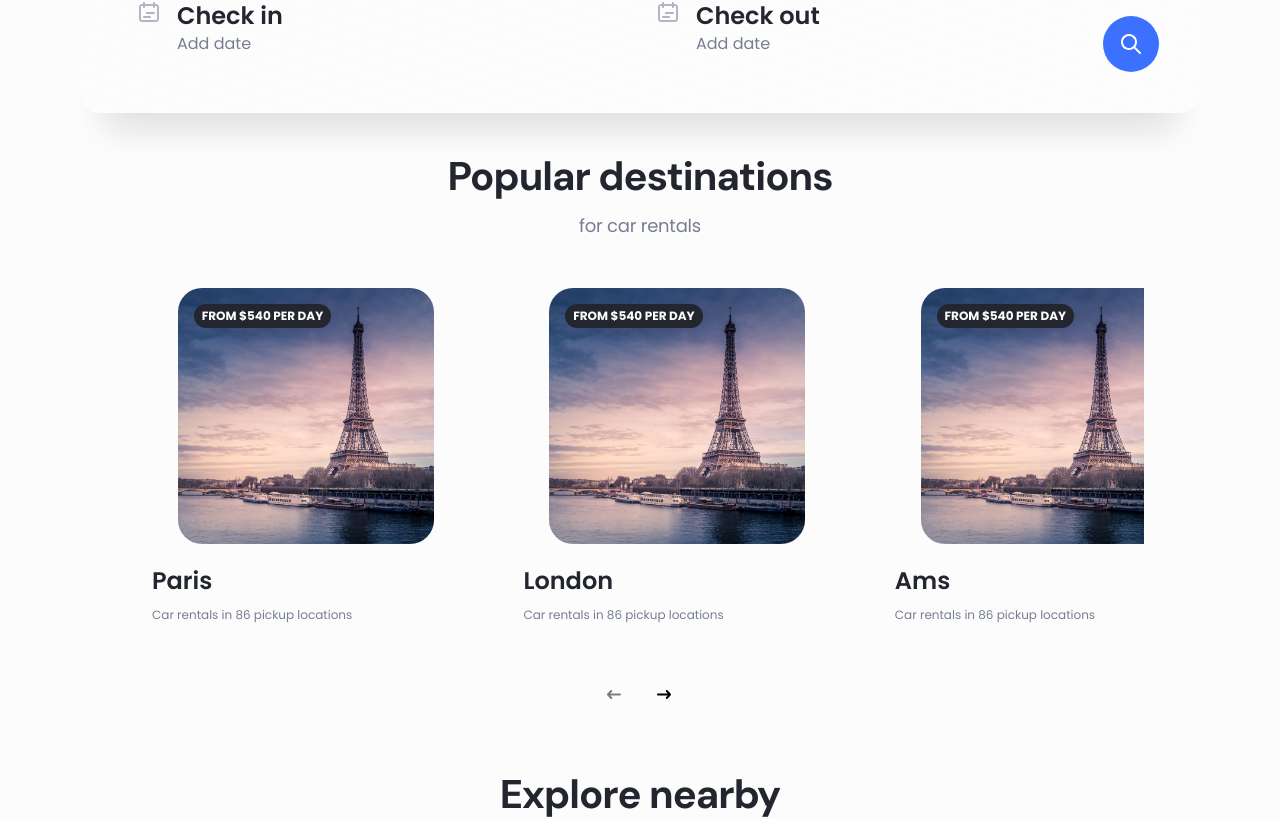
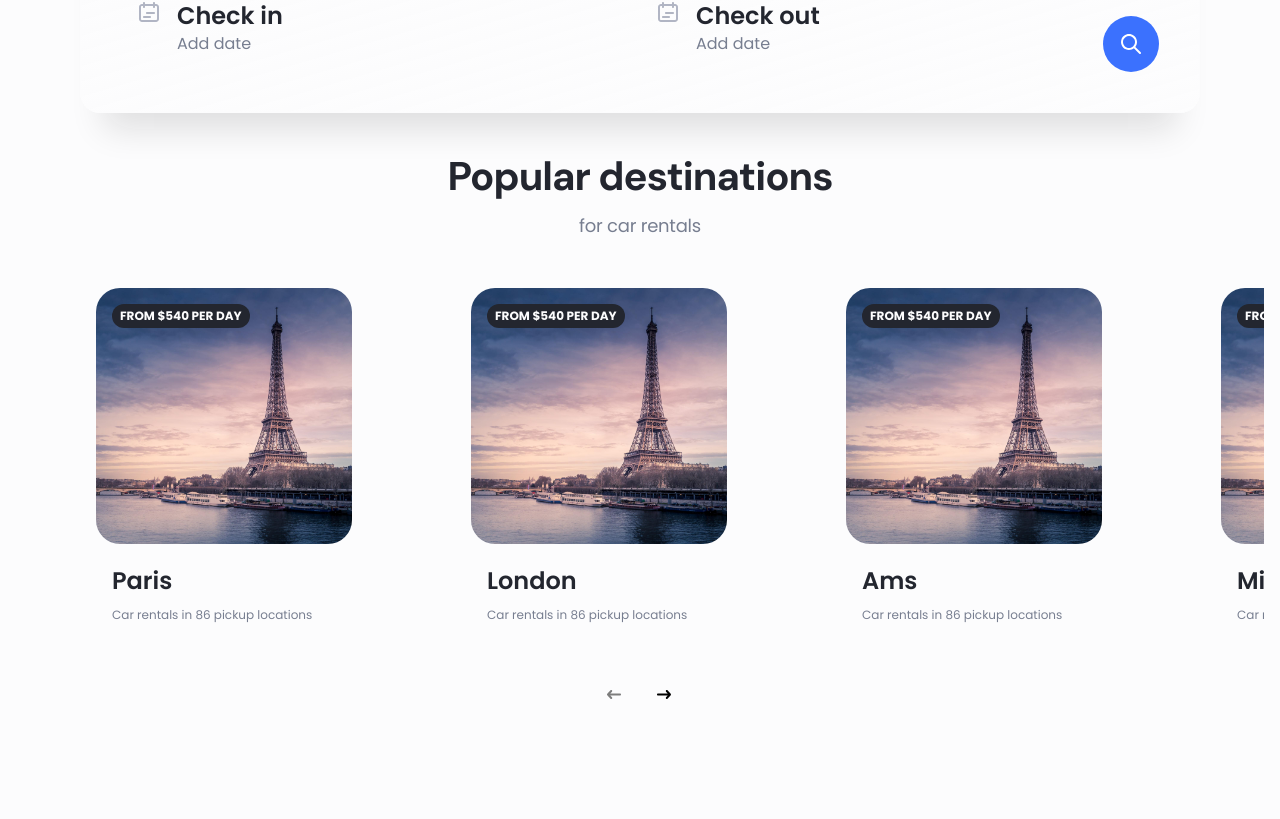
Before and after one commit to hasanlashgari01/fleet-react, a React (Vite) app: page /cars in a window 1280 px wide. Shown: the part 944-1763 px from the top of the page. Built offline with nearby package versions, Linux system fonts and the light colour scheme.

Commit message:
fix bug destinations slider

```diff
--- a/src/components/Destination/Destination.jsx
+++ b/src/components/Destination/Destination.jsx
@@ -2,16 +2,16 @@ import React from "react";
 
 function Destination({ title }) {
     return (
-        <div className="flex flex-col flex-initial xs:flex-1 sm:flex-initial justify-center items-center space-y-[21px]">
+        <div className="flex flex-col flex-initial xs:flex-1 sm:flex-initial justify-center items-center w-min space-y-[21px]">
             <div className="relative 2xl:w-[352px] h-56 xs:h-44 sm:h-64 aspect-square rounded-3xl overflow-hidden">
                 <img src="/src/assets/images/destinations/destinations-1.jpg" alt="" className="h-full object-cover" />
                 <span className="absolute top-4 left-4 py-1.5 px-2 bg-neutral-2 text-neutral-8 uppercase font-PoppinsBold text-xs/3 z-10 rounded-3xl">
                     from $540 per day
                 </span>
             </div>
-            <div className="w-full px-4">
+            <div className="w-full pl-4 pr-1">
                 <h2 className="text-neutral-2 dark:text-neutral-8 font-PoppinsSemiBold text-lg sm:text-2xl">{title}</h2>
-                <p className="mt-2 text-neutral-4 font-PoppinsRegular text-xs/5">Car rentals in 86 pickup locations</p>
+                <p className="mt-2 text-neutral-4 font-PoppinsRegular text-xs/5 line-clamp-1">Car rentals in 86 pickup locations</p>
             </div>
         </div>
     );
--- a/src/components/Destination/Destinations.jsx
+++ b/src/components/Destination/Destinations.jsx
@@ -12,31 +12,32 @@ function Destinations() {
         { id: "4", title: "Milan" },
     ];
     return (
-        <div className="py-16 lg:py-0 2xl:pb-34">
-            <SectionTop title="Popular destinations" description="for car rentals" />
+        <div className="pl-8 lg:pl-20 2xl:pl-40 pb-16 lg:pb-28 2xl:pb-34">
+            <div className="-ml-8 lg:-ml-20 2xl:-ml-40">
+                <SectionTop title="Popular destinations" description="for car rentals" />
+            </div>
             <Swiper
-                slidesPerView={1}
+                slidesPerView={1.3}
                 spaceBetween={16}
                 breakpoints={{
                     450: {
-                        slidesPerView: 1.2,
+                        slidesPerView: 1.5,
                         spaceBetween: 20,
                     },
                     480: {
-                        slidesPerView: 1.8,
-                        spaceBetween: 20,
-                    },
-                    568: {
-                        slidesPerView: 1.8,
-                        spaceBetween: 24,
+                        slidesPerView: 2.2,
+                        spaceBetween: 32,
                     },
                     768: {
-                        slidesPerView: 2.2,
-                        spaceBetween: 24,
+                        slidesPerView: 2.8,
+                        spaceBetween: 32,
                     },
                     1024: {
-                        slidesPerView: 2.8,
+                        slidesPerView: 3.2,
                         spaceBetween: 32,
+                    },
+                    1440: {
+                        slidesPerView: 3.5,
                     },
                 }}
                 navigation={{
@@ -55,7 +56,7 @@ function Destinations() {
                     );
                 })}
 
-                <div className="text-center mt-8 lg:mt-12 space-x-2">
+                <div className="-ml-8 lg:-ml-20 2xl:-ml-40 mt-8 lg:mt-12 2xl:mt-16 text-center space-x-2">
                     <button
                         className="image-swiper-button-prev dark:text-neutral-4 border-2 border-transparent hover:border-neutral-6 dark:hover:border-neutral-3 disabled:border-none rounded-full transition-all duration-300 disabled:opacity-50"
                         disabled
--- a/src/pages/Cars/Index.jsx
+++ b/src/pages/Cars/Index.jsx
@@ -9,8 +9,8 @@ function Index() {
     return (
         <>
             <Hero bgId="hero-car" />
+            <Destinations />
             <div className="container">
-                <Destinations />
                 <ExploreNearby />
                 <AmazingServices />
                 <FAQ />
--- a/src/pages/Category/Index.jsx
+++ b/src/pages/Category/Index.jsx
@@ -9,7 +9,7 @@ import Testimonials from "../../components/Testimonials/Testimonials";
 function Category() {
     return (
         <>
-            <Hero />
+            {/* <Hero /> */}
             <div className="container">
                 <Breadcrumbs />
                 <Header />
```
